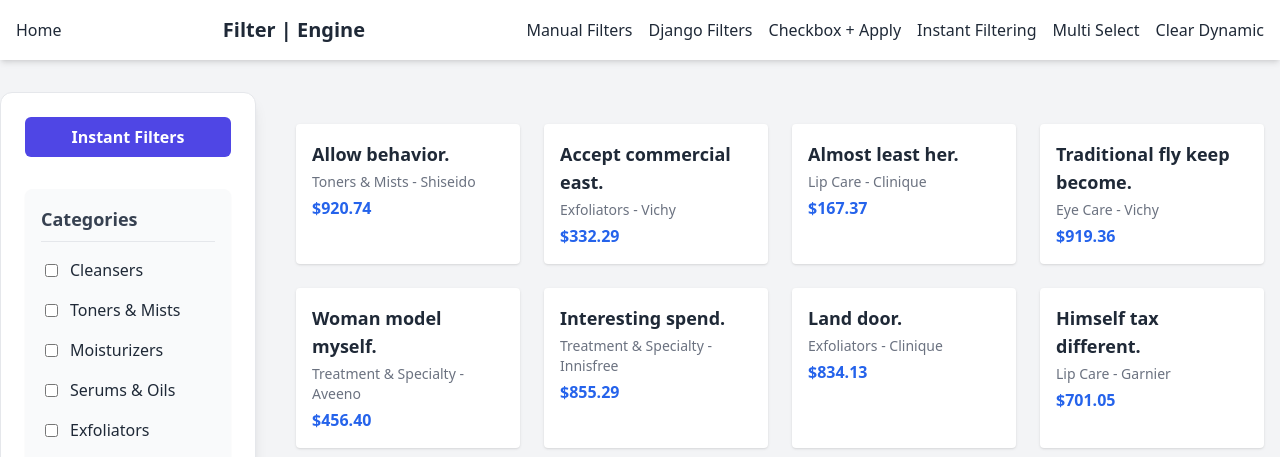
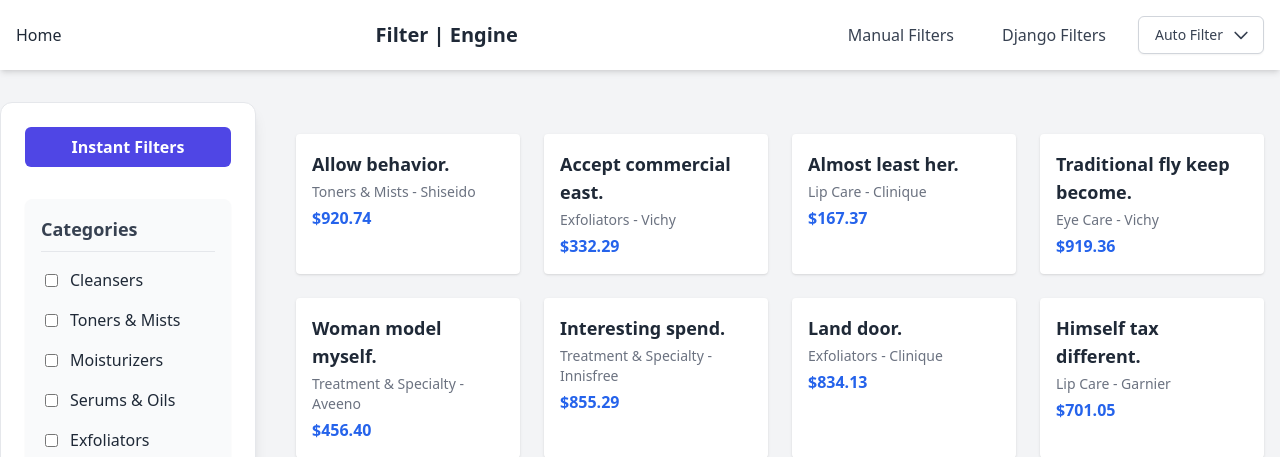
Before and after one commit to ZakariyeNor/filters, a Django app: page /clear_dynamic/ in a window 1280 px wide. Shown: the top 457 px of the page. Run offline with Django 5.2, Linux system fonts and the light colour scheme; data comes from the database, SQL or seed files in the repository; some libraries are stand-ins or nearby versions.

Commit message:
Refactor the auto filter navigations

```diff
--- a/templates/base.html
+++ b/templates/base.html
@@ -25,15 +25,53 @@
             <a href="/" class="hover:text-blue-500">Home</a>
             <h1 class="text-xl font-bold">Filter | Engine</h1>
             <nav>
-                <ul class="flex space-x-4">
-                    <li><a href="{% url 'manual_list' %}" class="hover:text-blue-500">Manual Filters</a></li>
-                    <li><a href="{% url 'dj_filters_list' %}" class="hover:text-blue-500">Django Filters</a></li>
-                    <li><a href="{% url 'checkbox_apply_list' %}" class="hover:text-blue-500">Checkbox + Apply</a></li>
-                    <li><a href="{% url 'product_list_ajax' %}" class="hover:text-blue-500">Instant Filtering</a></li>
-                    <li><a href="{% url 'multi_tags_list' %}" class="hover:text-blue-500">Multi Select</a></li>
-                    <li><a href="{% url 'clear_dynamic_list' %}" class="hover:text-blue-500">Clear Dynamic</a></li>
-                </ul>
-            </nav>
+  <ul class="flex space-x-4 items-center">
+    <li>
+      <a href="{% url 'manual_list' %}"
+         class="px-4 py-2 rounded-md text-gray-700 hover:text-blue-500 hover:bg-gray-100">
+        Manual Filters
+      </a>
+    </li>
+    <li>
+      <a href="{% url 'dj_filters_list' %}"
+         class="px-4 py-2 rounded-md text-gray-700 hover:text-blue-500 hover:bg-gray-100">
+        Django Filters
+      </a>
+    </li>
+
+    <!-- Dropdown as a list item -->
+    <li class="relative inline-block text-left">
+      <button type="button"
+        class="inline-flex justify-center w-full rounded-md border border-gray-300 shadow-sm px-4 py-2
+               bg-white text-sm font-medium text-gray-700 hover:bg-gray-50 focus:outline-none"
+        id="filterMenuButton" aria-expanded="true" aria-haspopup="true">
+        Auto Filter
+        <svg class="-mr-1 ml-2 h-5 w-5" xmlns="http://www.w3.org/2000/svg" fill="none"
+          viewBox="0 0 24 24" stroke="currentColor">
+          <path stroke-linecap="round" stroke-linejoin="round" stroke-width="2"
+            d="M19 9l-7 7-7-7" />
+        </svg>
+      </button>
+
+      <!-- Dropdown -->
+      <div class="origin-top-right absolute right-0 mt-2 w-56 rounded-md shadow-lg
+                  bg-white ring-1 ring-black ring-opacity-5 hidden"
+        id="filterDropdown" role="menu" aria-orientation="vertical" aria-labelledby="filterMenuButton">
+        <div class="py-1" role="none">
+          <a href="{% url 'checkbox_apply_list' %}"
+             class="block px-4 py-2 text-sm text-gray-700 hover:bg-gray-100">Checkbox + Apply</a>
+          <a href="{% url 'product_list_ajax' %}"
+             class="block px-4 py-2 text-sm text-gray-700 hover:bg-gray-100">Instant Filtering</a>
+          <a href="{% url 'multi_tags_list' %}"
+             class="block px-4 py-2 text-sm text-gray-700 hover:bg-gray-100">Multi Select</a>
+          <a href="{% url 'clear_dynamic_list' %}"
+             class="block px-4 py-2 text-sm text-gray-700 hover:bg-gray-100">Clear Dynamic</a>
+        </div>
+      </div>
+    </li>
+  </ul>
+</nav>
+
         </div>
     </header>
     {% endblock header %}
@@ -50,3 +88,20 @@
 
 </body>
 </html>
+<script>
+  document.addEventListener("DOMContentLoaded", () => {
+    const button = document.getElementById("filterMenuButton");
+    const dropdown = document.getElementById("filterDropdown");
+
+    button.addEventListener("click", () => {
+      dropdown.classList.toggle("hidden");
+    });
+
+    // Auto-close if clicked outside
+    document.addEventListener("click", (e) => {
+      if (!button.contains(e.target) && !dropdown.contains(e.target)) {
+        dropdown.classList.add("hidden");
+      }
+    });
+  });
+</script>
```
